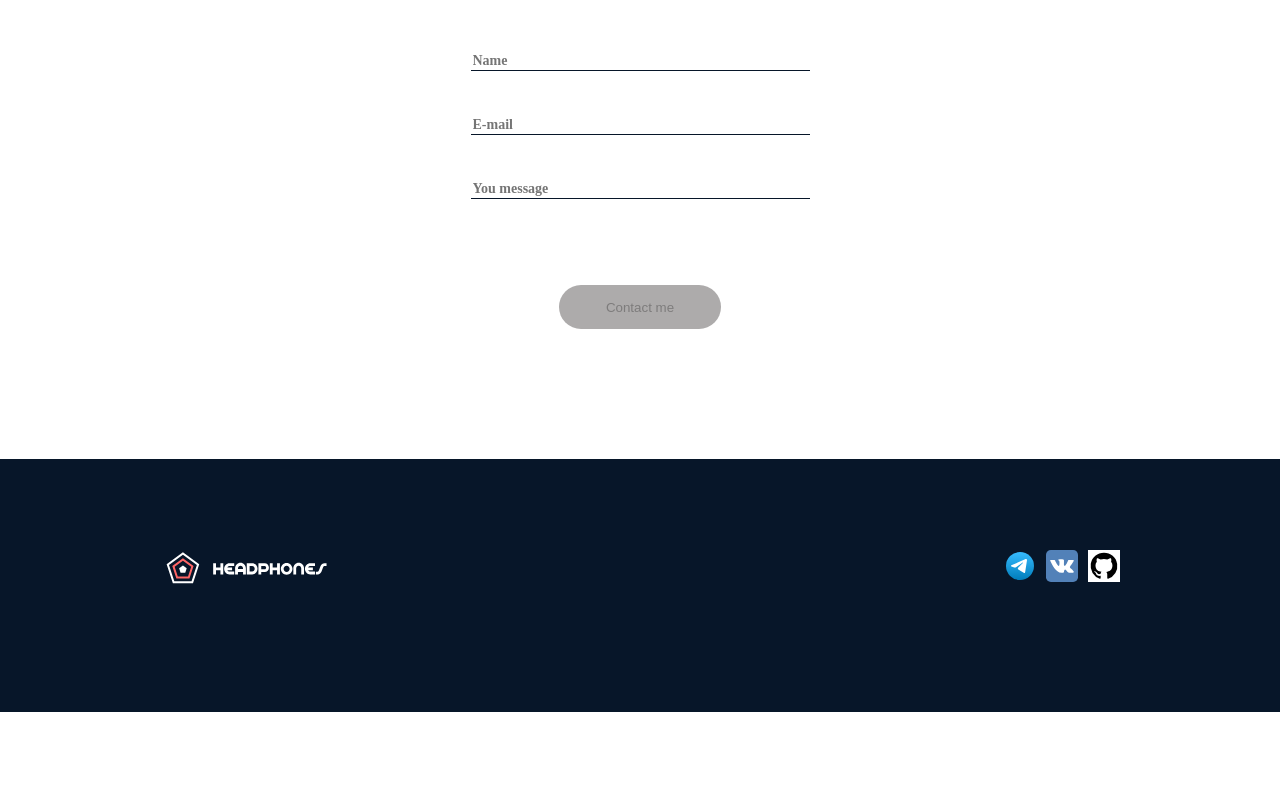
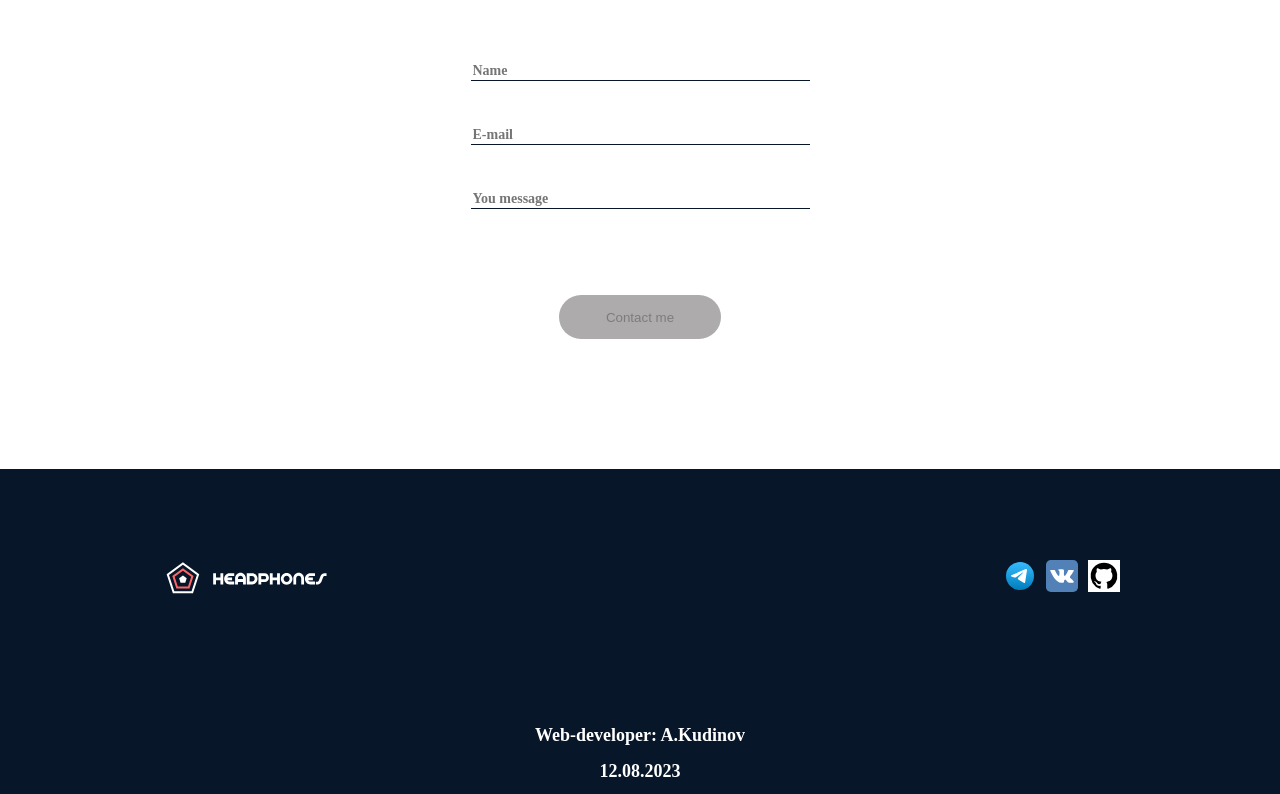
Before and after one commit to kudinov-andrej/language, a React (Create React App) app: page / in a window 1280 px wide. Shown: the part 2455-3249 px from the top of the page. Before the commit the page ends 3167 px from the top, so only its background shows below. Built offline with nearby package versions, Linux system fonts and the light colour scheme.

Commit message:
внес небольшие правки

```diff
--- a/package.json
+++ b/package.json
@@ -7,6 +7,7 @@
     "@testing-library/jest-dom": "^5.17.0",
     "@testing-library/react": "^13.4.0",
     "@testing-library/user-event": "^13.5.0",
+    "emailjs-com": "^3.2.0",
     "react": "^18.2.0",
     "react-dom": "^18.2.0",
     "react-scripts": "5.0.1",
--- a/src/Footer.css
+++ b/src/Footer.css
@@ -1,4 +1,16 @@
 .footer {
+    margin: 0;
+    padding: 0;
+    width: 100%;
+    background: #071629;
+    display: flex;
+    flex-direction: column;
+    align-items: center;
+    justify-content: space-around;
+}
+
+
+.footer__link-conteiner {
     margin: 0;
     padding: 0;
     width: 100%;
@@ -10,10 +22,11 @@
 }
 
 @media screen and (max-width: 450px) {
-    .footer {
+    .footer__link-conteiner {
         flex-direction: column;
     }
 }
+
 
 .footer__logo {
     margin: 0;
@@ -86,3 +99,16 @@
     cursor: pointer;
     opacity: 0.8;
 }
+
+.footer__date {
+    margin: 0;
+    padding: 0;
+    margin-bottom: 10px;
+    max-width: 300px;
+    color: white;
+    font-family: SourceSansPro;
+    font-size: 18px;
+    font-style: normal;
+    font-weight: 600;
+    line-height: 26px;
+}
--- a/src/Footer.jsx
+++ b/src/Footer.jsx
@@ -5,8 +5,23 @@ import githubImg from "./images/github.svg"
 import vkImg from "./images/vk.svg"
 
 function Footer() {
+
+    function getCurrentDate() {
+        const currentDate = new Date();
+        const day = String(currentDate.getDate()).padStart(2, '0');
+        const month = String(currentDate.getMonth() + 1).padStart(2, '0'); // Месяцы начинаются с 0
+        const year = currentDate.getFullYear();
+
+        return `${day}.${month}.${year}`;
+    }
+
+    const formattedDate = getCurrentDate();
+
+
+
     return (
         <footer className="footer">
+            <div className='footer__link-conteiner'>
                 <div className='footer__logo'></div>
                 <nav className="footer-nav">
                     <ul className='footer__navigation'>
@@ -15,6 +30,9 @@ function Footer() {
                         <li className='footer__link'><a className='footer__link-punct' href="https://github.com/kudinov-andrej" target='blank'><img className='footer__link-img' src={githubImg} alt="иконка Гитхаб" /></a></li>
                     </ul>
                 </nav >
+            </div>
+            <p className='footer__date'>Web-developer: A.Kudinov</p>
+            <p className='footer__date'>{formattedDate}</p>
         </footer>
     );
 }
--- a/src/Form.jsx
+++ b/src/Form.jsx
@@ -16,6 +16,7 @@ function Form({ setSubmitMessage, submitMessage }) {
             setSubmitMessage("");
         }, 3000)
     }
+
 
     return (
         <section className='contact' id="section3">
--- a/src/Result.css
+++ b/src/Result.css
@@ -115,8 +115,8 @@
     margin: 0;
     padding: 0;
     background-image: url('./images/result.png');
-    width: 190px;
-    height: 190px;
+    width: 210px;
+    height: 200px;
     display: flex;
     flex-direction: column;
     align-items: center;
```
Also changed, not shown: 1 other file (tests, documents, lock files or other folders). Lines whose indentation alone changed are shown as unchanged.
